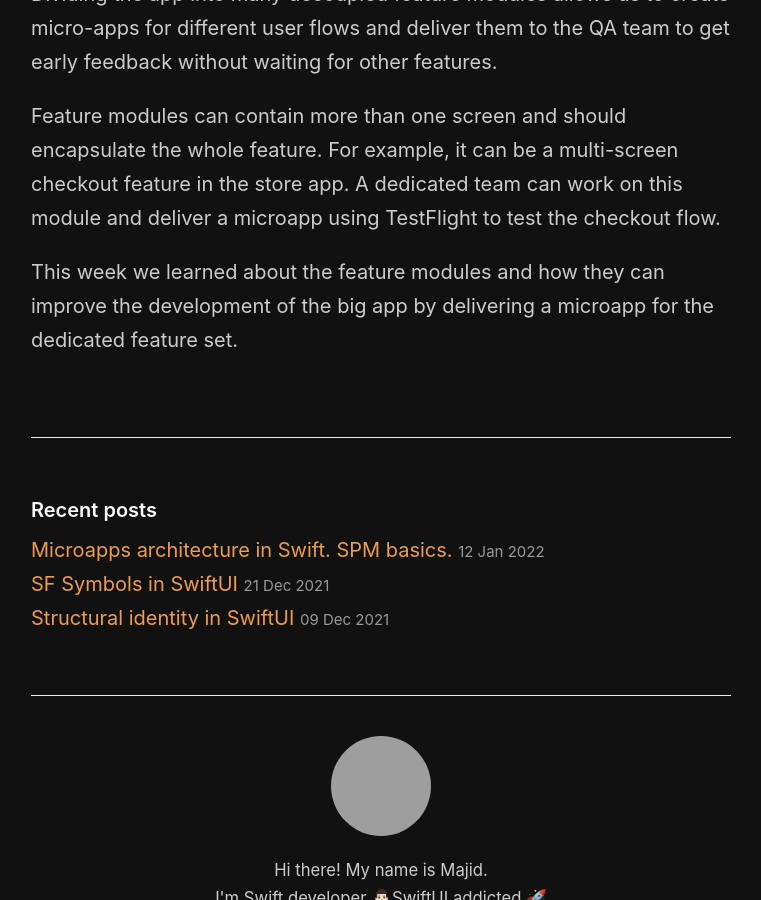
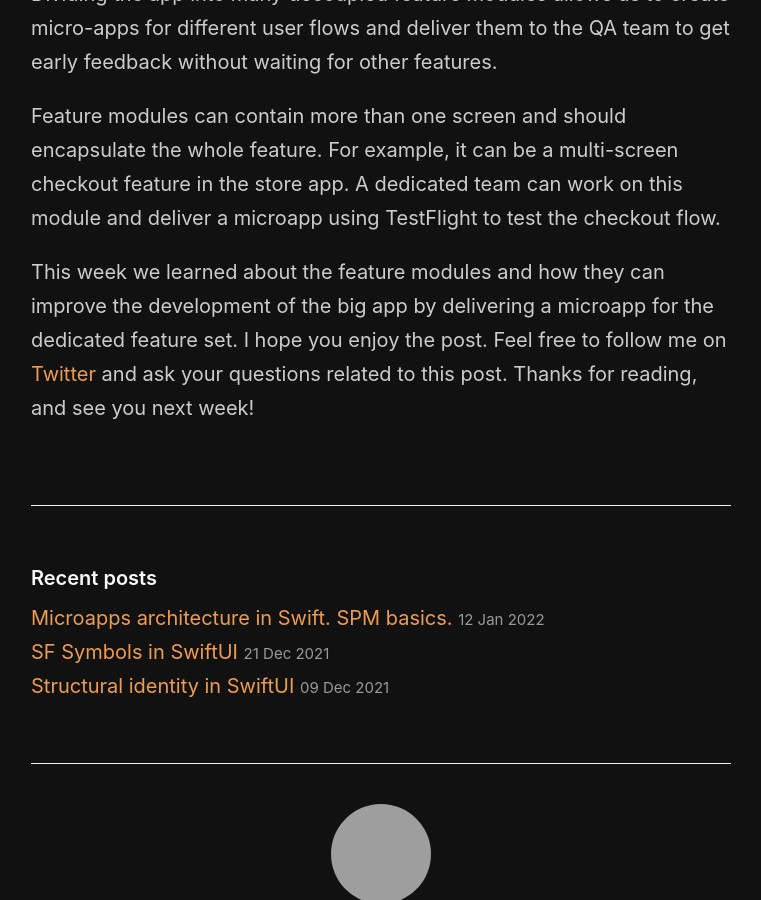
Before and after one commit to mecid/mecid.github.io, a Jekyll site: the page built from _posts/2022-01-19-microapps-architecture-in-swift-feature-modules.md, in a window 1280 px wide and 900 px high, scrolled down 4253 px, cut to the strip 0-900 px from the top of the window. Shown: the whole strip, without its empty margins (259-1020 px from the left). Built offline with Jekyll 4.4.1, drawn with Linux system fonts in a browser that asks for light colours; grey boxes are pictures that could not be loaded.

Commit message:
conclusion improved in feature modules post

```diff
--- a/_posts/2022-01-19-microapps-architecture-in-swift-feature-modules.md
+++ b/_posts/2022-01-19-microapps-architecture-in-swift-feature-modules.md
@@ -144,4 +144,4 @@ Dividing the app into many decoupled feature modules allows us to create micro-a
 
 Feature modules can contain more than one screen and should encapsulate the whole feature. For example, it can be a multi-screen checkout feature in the store app. A dedicated team can work on this module and deliver a microapp using TestFlight to test the checkout flow.
 
-This week we learned about the feature modules and how they can improve the development of the big app by delivering a microapp for the dedicated feature set.
+This week we learned about the feature modules and how they can improve the development of the big app by delivering a microapp for the dedicated feature set. I hope you enjoy the post. Feel free to follow me on [Twitter](https://twitter.com/mecid) and ask your questions related to this post. Thanks for reading, and see you next week!
```
